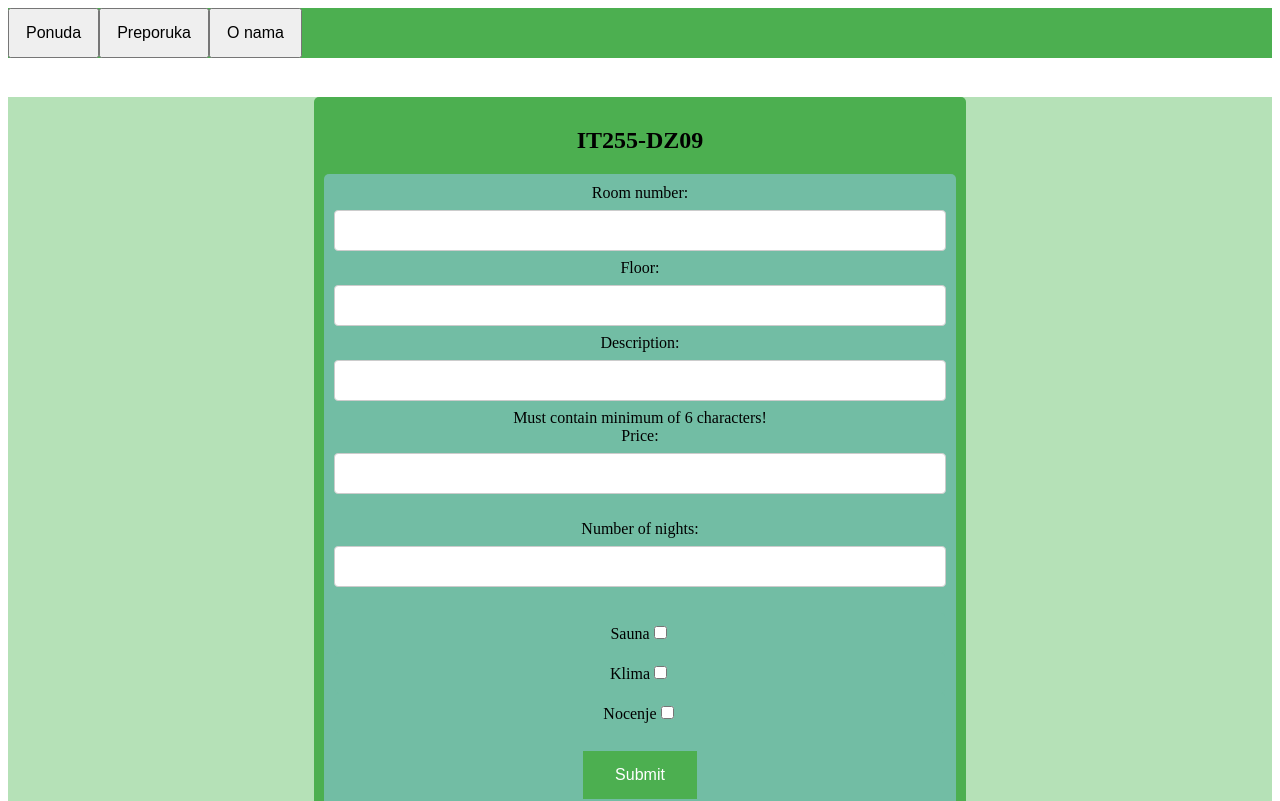
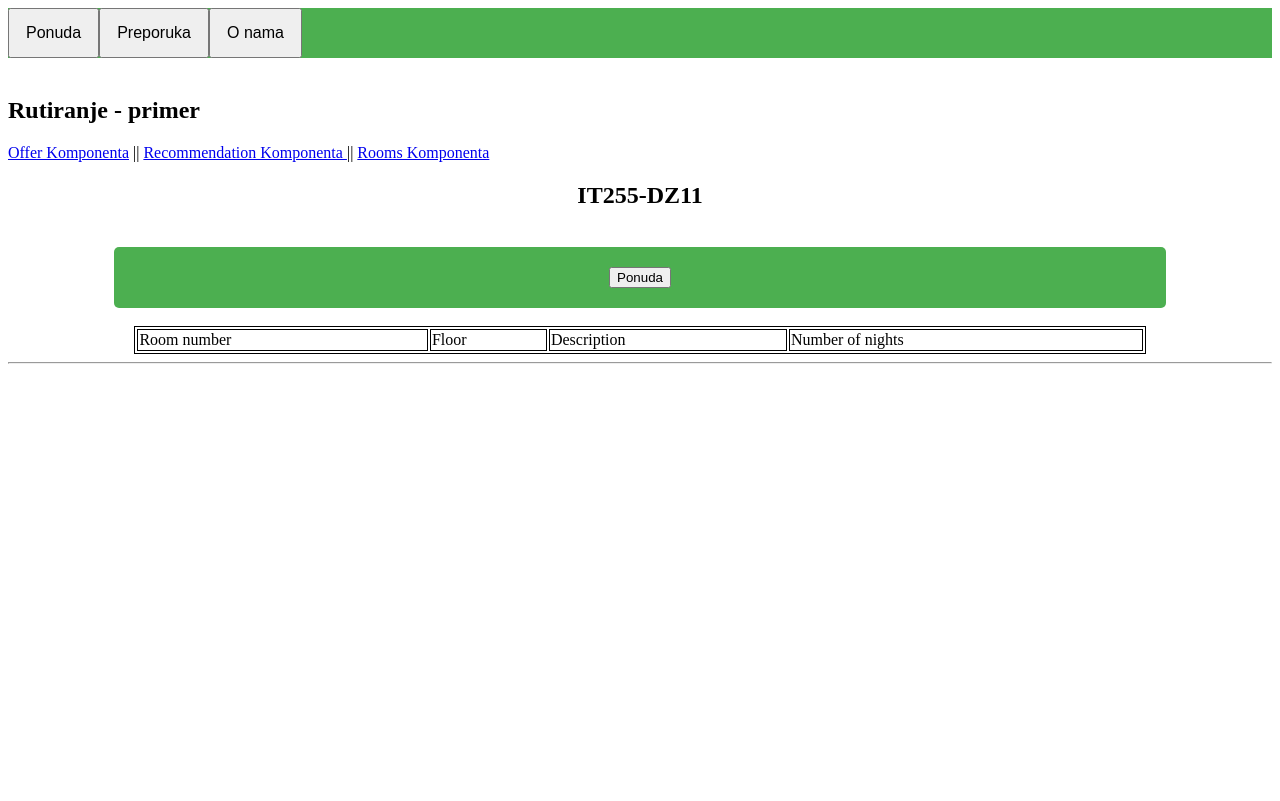
Before and after one commit to marko3in1/IT255-DZ-MetHotels, an Angular app: page /offer in a window 1280 px wide. Shown: the top 801 px of the page. Built offline with nearby package versions, Linux system fonts and the light colour scheme.

Commit message:
IT255 - DZ11

```diff
--- a/src/app/app.component.html
+++ b/src/app/app.component.html
@@ -1,2 +1,16 @@
 <app-navbar></app-navbar>
-<app-rooms></app-rooms>
+
+
+<div class="page-header">
+    <div class="container">
+        <h2>Rutiranje - primer</h2>
+        <div class="navLinks">
+            <a [routerLink]="['/offer']">Offer Komponenta</a>
+            ||
+            <a [routerLink]="['/recommendation']">Recommendation Komponenta </a>
+            ||
+            <a [routerLink]="['/rooms']">Rooms Komponenta </a>
+        </div>
+    </div>
+</div>
+<router-outlet></router-outlet>
--- /dev/null
+++ b/src/app/offer/offer.component.css
@@ -0,0 +1,51 @@
+table, th, td {
+    border: solid 1px;
+  }
+
+  .btn-group {
+    background-color: #4CAF50;
+    border: none;
+    color: white;
+    text-align: center;
+    text-decoration: none;
+    font-size: 16px;
+  }
+
+  input[type=text],
+  select {
+    width: 100%;
+    padding: 12px 20px;
+    margin: 8px 0;
+    display: inline-block;
+    border: 1px solid #ccc;
+    border-radius: 4px;
+    box-sizing: border-box;
+  }
+
+  input[type=submit] {
+    width: 100%;
+    background-color: #4CAF50;
+    color: white;
+    padding: 14px 20px;
+    margin: 8px 0;
+    border: none;
+    border-radius: 4px;
+    cursor: pointer;
+  }
+
+  input[type=submit]:hover {
+    background-color: #45a049;
+  }
+
+  div {
+    margin: auto;
+    border-radius: 5px;
+    background-color: #f2f2f2;
+    width: 80%;
+    padding: 20px;
+  }
+
+  table {
+    margin: auto;
+    width: 80%;
+  }
--- /dev/null
+++ b/src/app/offer/offer.component.html
@@ -0,0 +1,22 @@
+<h2 style="text-align: center">IT255-DZ11</h2>
+<br>
+<div class="btn-group">
+  <button (click)="offerFunction()">Ponuda</button>
+</div>
+<br/>
+<table>
+  <tr>
+    <td>Room number</td>
+    <td>Floor</td>
+    <td>Description</td>
+    <td>Number of nights</td>
+  </tr>
+  <tr *ngFor="let room of rooms">
+    <th>{{room.roomNumber}}</th>
+    <th>{{room.floor}}</th>
+    <th>{{room.description}}</th>
+    <th>{{room.price}}</th>
+    <th>{{room.numberOfNights}}</th>
+  </tr>
+</table>
+<hr>
--- /dev/null
+++ b/src/app/offer/offer.component.ts
@@ -0,0 +1,28 @@
+import { Component, OnInit } from '@angular/core';
+import {Room} from "../models/room";
+
+
+@Component({
+  selector: 'app-offer',
+  templateUrl: './offer.component.html',
+  styleUrls: ['./offer.component.css']
+})
+export class OfferComponent implements OnInit {
+
+  room: Room = new Room(1,4,'Soba 1',123,2);
+  room2: Room = new Room(2,3,'Soba 2',234,2);
+  room3: Room = new Room(3,6,"Soba 3",234,1);
+  rooms: Room[] = [];
+
+  constructor() { }
+
+  ngOnInit(): void {
+  }
+
+  offerFunction() {
+    this.rooms.push(this.room);
+    this.rooms.push(this.room2);
+    this.rooms.push(this.room3);
+  }
+
+}
--- /dev/null
+++ b/src/app/recommendation/recommendation.component.css
@@ -0,0 +1,54 @@
+table,
+th,
+td {
+  border: solid 1px;
+}
+
+.btn-group {
+  background-color: #4CAF50;
+  /* Green */
+  border: none;
+  color: white;
+  text-align: center;
+  text-decoration: none;
+  font-size: 16px;
+}
+
+input[type=text],
+select {
+  width: 100%;
+  padding: 12px 20px;
+  margin: 8px 0;
+  display: inline-block;
+  border: 1px solid #ccc;
+  border-radius: 4px;
+  box-sizing: border-box;
+}
+
+input[type=submit] {
+  width: 100%;
+  background-color: #4CAF50;
+  color: white;
+  padding: 14px 20px;
+  margin: 8px 0;
+  border: none;
+  border-radius: 4px;
+  cursor: pointer;
+}
+
+input[type=submit]:hover {
+  background-color: #45a049;
+}
+
+div {
+  margin: auto;
+  border-radius: 5px;
+  background-color: #f2f2f2;
+  width: 80%;
+  padding: 20px;
+}
+
+table {
+  margin: auto;
+  width: 80%;
+}
--- /dev/null
+++ b/src/app/recommendation/recommendation.component.html
@@ -0,0 +1,18 @@
+<div class="btn-group">
+    <button (click)="onRecommendation()">Preporuke</button>
+  </div>
+  <br/>
+  <table>
+    <tr>
+      <td>Room number</td>
+      <td>Floor</td>
+      <td>Description</td>
+      <td>Price</td>
+    </tr>
+    <tr *ngFor="let room of rooms">
+      <th>{{room.roomNumber}}</th>
+      <th>{{room.floor}}</th>
+      <th>{{room.description}}</th>
+      <th>{{room.price}}</th>
+    </tr>
+  </table>
--- /dev/null
+++ b/src/app/recommendation/recommendation.component.ts
@@ -0,0 +1,21 @@
+import { Component, OnInit } from '@angular/core';
+import { Room } from '../models/room';
+
+@Component({
+  selector: 'app-recommendation',
+  templateUrl: './recommendation.component.html',
+  styleUrls: ['./recommendation.component.css']
+})
+export class RecommendationComponent implements OnInit {
+    room: Room = new Room(1,5,'Room 1',123,3);
+    rooms: Room[] = [];
+  constructor() { }
+
+  ngOnInit(): void {
+  }
+
+  onRecommendation() {
+    this.rooms.push(this.room);
+  }
+
+}
--- a/src/app/rooms/rooms.component.html
+++ b/src/app/rooms/rooms.component.html
@@ -1,7 +1,7 @@
 <body>
 
   <div class="content">
-    <h2>IT255-DZ09</h2>
+    <h2>IT255-DZ11</h2>
     <div>
       <form [formGroup]="roomForm">
         <label>Room number:</label><br>
```
Also changed, not shown: src/app/app.module.ts (+15 -1 lines), 2 other files (tests, documents, lock files or other folders).
